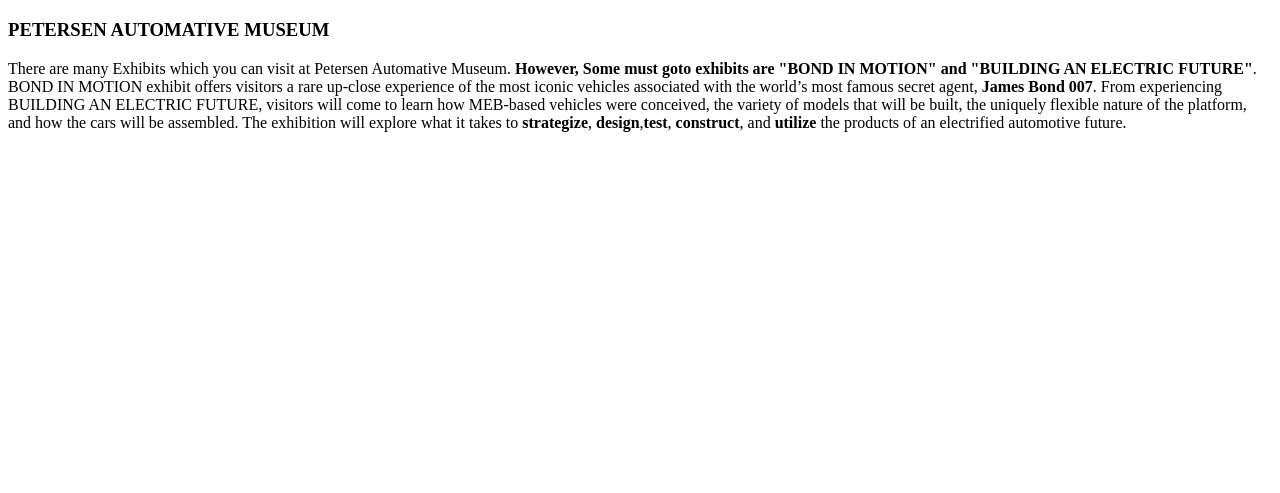
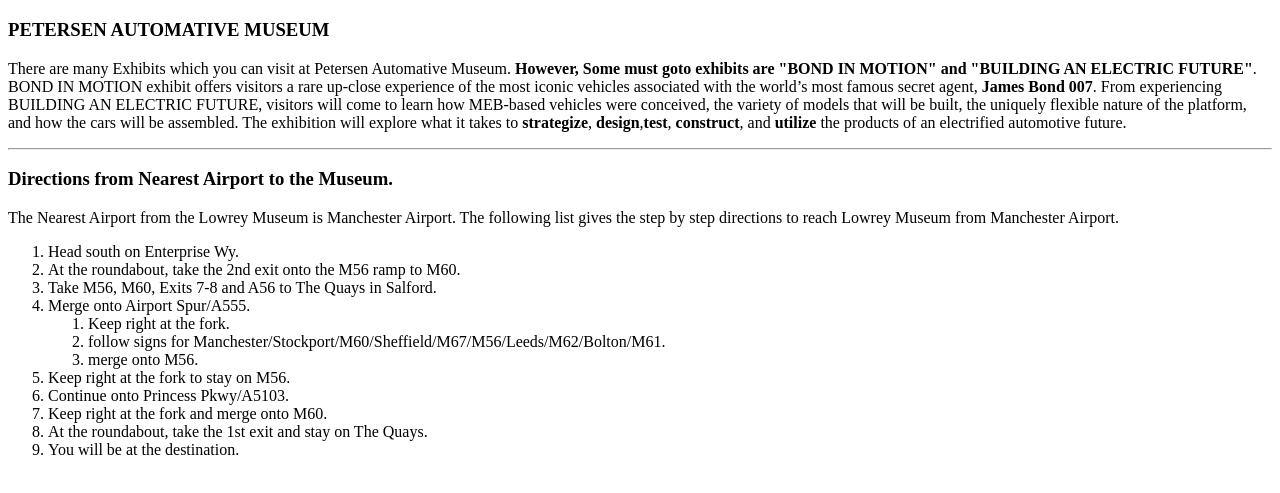
Before and after one commit to 44-563-Web-Apps-F22/44563-webapps-assignment-3-RahulReddy-3, a plain HTML site: page index.html in a window 1280 px wide. Shown: the part 61-554 px from the top of the page. Drawn offline with Linux system fonts and the light colour scheme.

Commit message:
Added a ordered List(NESTED).

```diff
--- a/index.html
+++ b/index.html
@@ -9,5 +9,34 @@
     <h3>PETERSEN AUTOMATIVE MUSEUM</h3>
 
     <p> There are many Exhibits which you can visit at Petersen Automative Museum. <b>However, Some must goto exhibits are "BOND IN MOTION" and "BUILDING AN ELECTRIC FUTURE"</b>. BOND IN MOTION exhibit offers visitors a rare up-close experience of the most iconic vehicles associated with the world’s most famous secret agent, <b>James Bond 007</b>. From experiencing BUILDING AN ELECTRIC FUTURE, visitors will come to learn how MEB-based vehicles were conceived, the variety of models that will be built, the uniquely flexible nature of the platform, and how the cars will be assembled. The exhibition will explore what it takes to <b>strategize</b>, <b>design</b>,<b>test</b>, <b>construct</b>, and <b>utilize</b> the products of an electrified automotive future.</p>
+
+    <hr>
+
+    <h3>Directions from Nearest Airport to the Museum.</h3>
+
+    <p>The Nearest Airport from the Lowrey Museum is Manchester Airport. The following list gives the step by step directions to reach Lowrey Museum from Manchester Airport.</p>
+
+    <ol>
+        <li>Head south on Enterprise Wy.</li>
+        <li>At the roundabout, take the 2nd exit onto the M56 ramp to M60.</li>
+        <li>Take M56, M60, Exits 7-8 and A56 to The Quays in Salford.</li>
+        <li>Merge onto Airport Spur/A555.</li>
+        <ol>
+            <li>Keep right at the fork.</li>
+            <li>follow signs for Manchester/Stockport/M60/Sheffield/M67/M56/Leeds/M62/Bolton/M61.</li>
+            <li>merge onto M56.</li>
+        </ol>
+        <li>Keep right at the fork to stay on M56.</li>
+        <li>Continue onto Princess Pkwy/A5103.</li>
+        <li>Keep right at the fork and merge onto M60.</li>
+        <li>At the roundabout, take the 1st exit and stay on The Quays.</li>
+        <li>You will be at the destination.</li>
+    </ol>
+
+
+
+
+
+
 </body>
 </html>
```
